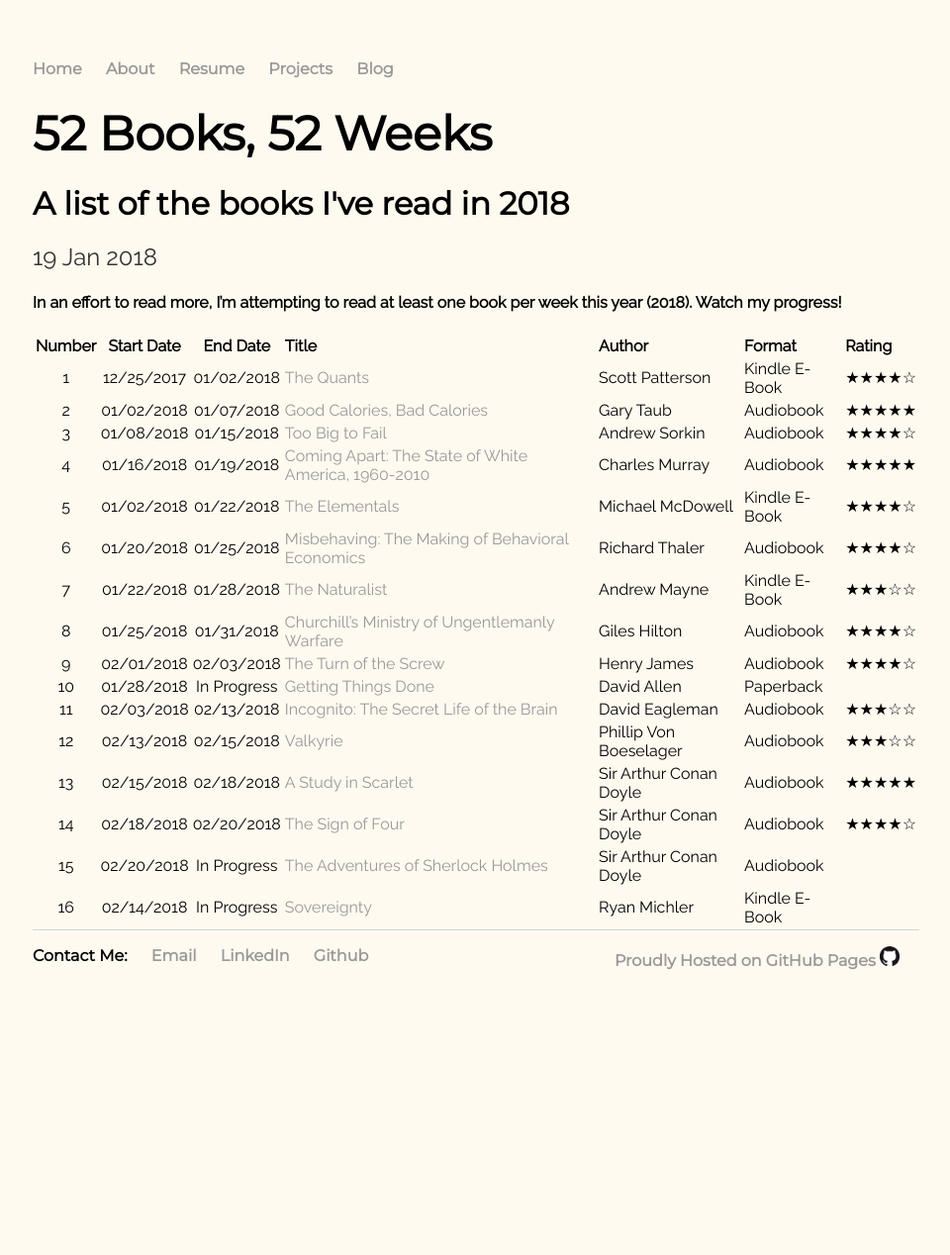
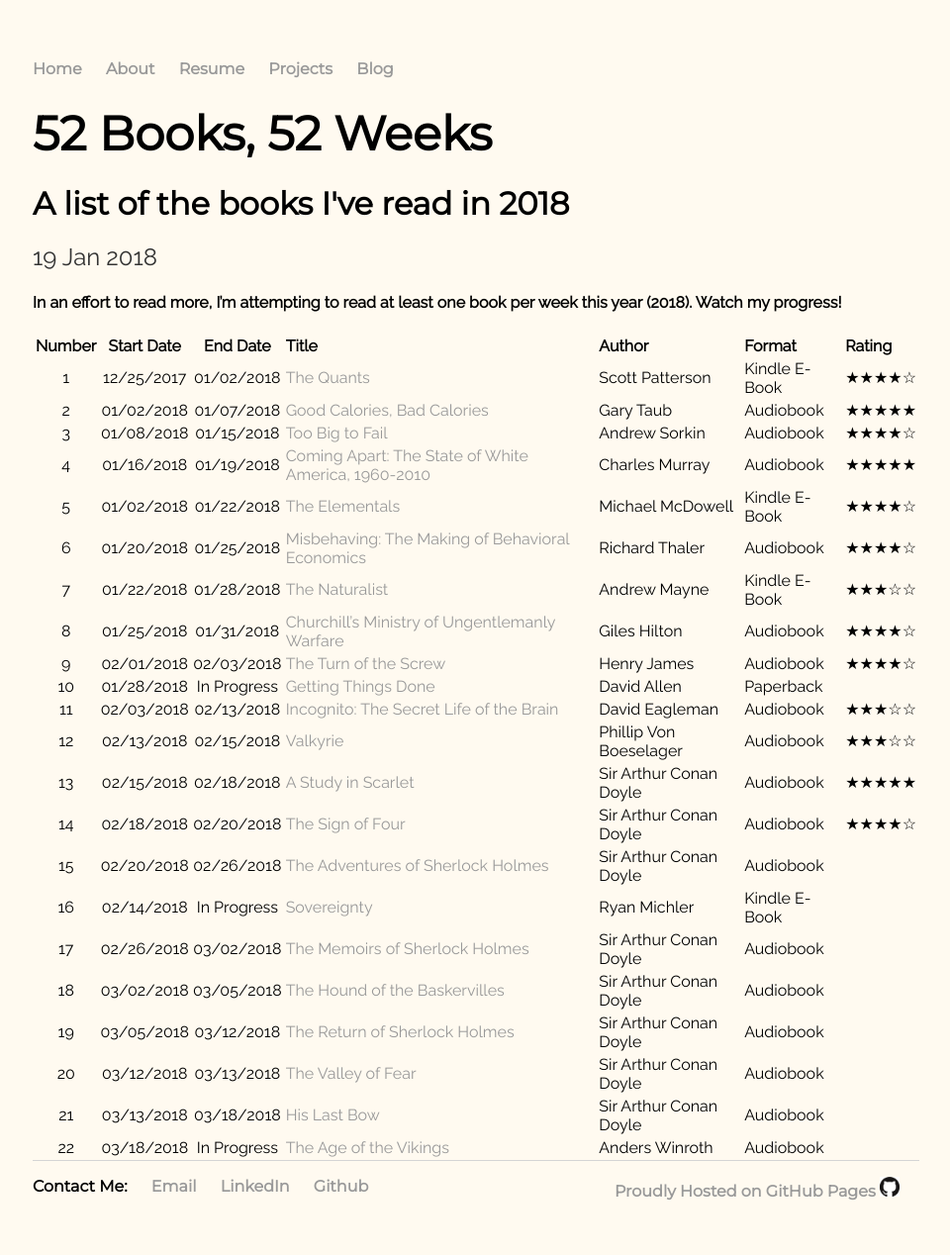
Before and after one commit to shindig7/my-site, a Jekyll site: the page built from _posts/2018-01-19-52-books-52-weeks.md, in a window 1280 px wide. Shown: the whole page at 99% size, without its empty margins (159-1119 px from the left). Built offline with Jekyll 4.4.1, drawn with Linux system fonts in a browser that asks for light colours; before the commit the page ends 1035 px from its top, so only the background shows below that.

Commit message:
Rest of the Sherlock books and newest addition

```diff
--- a/_posts/2018-01-19-52-books-52-weeks.md
+++ b/_posts/2018-01-19-52-books-52-weeks.md
@@ -22,8 +22,14 @@
 |   12  | 02/13/2018 |  02/15/2018  | [Valkyrie]                                            | Phillip Von Boeselager | Audiobook     | ★★★☆☆  |
 |   13  | 02/15/2018 |  02/18/2018  | [A Study in Scarlet][SH]                              | Sir Arthur Conan Doyle | Audiobook     | ★★★★★  |
 |   14  | 02/18/2018 |  02/20/2018  | [The Sign of Four][SH]                                | Sir Arthur Conan Doyle | Audiobook     | ★★★★☆  |
-|   15  | 02/20/2018 |  In Progress | [The Adventures of Sherlock Holmes][SH]               | Sir Arthur Conan Doyle | Audiobook     |           |
+|   15  | 02/20/2018 |  02/26/2018  | [The Adventures of Sherlock Holmes][SH]               | Sir Arthur Conan Doyle | Audiobook     |           |
 |   16  | 02/14/2018 |  In Progress | [Sovereignty]                                         | Ryan Michler           | Kindle E-Book |           |
+|   17  | 02/26/2018 |  03/02/2018  | [The Memoirs of Sherlock Holmes][SH]                  | Sir Arthur Conan Doyle | Audiobook     |
+|   18  | 03/02/2018 |  03/05/2018  | [The Hound of the Baskervilles][SH]                   | Sir Arthur Conan Doyle | Audiobook     |
+|   19  | 03/05/2018 |  03/12/2018  | [The Return of Sherlock Holmes][SH]                   | Sir Arthur Conan Doyle | Audiobook     |
+|   20  | 03/12/2018 |  03/13/2018  | [The Valley of Fear][SH]                              | Sir Arthur Conan Doyle | Audiobook     |
+|   21  | 03/13/2018 |  03/18/2018  | [His Last Bow][SH]                                    | Sir Arthur Conan Doyle | Audiobook     |
+|   22  | 03/18/2018 |  In Progress | [The Age of the Vikings]                              | Anders Winroth         | Audiobook     |
 
 
 
@@ -54,3 +60,5 @@
 [SH]: https://www.amazon.com/Sherlock-Holmes/dp/B06VWQTBZ9/ "Amazon: Sherlock Holmes"
 
 [Sovereignty]: https://www.amazon.com/Sovereignty-Battle-Hearts-Minds-Men-ebook/dp/B0794HS83X/ "Amazon: Sovereignty"
+
+[The Age of the Vikings]: https://www.amazon.com/The-Age-of-the-Vikings/dp/B00NDMFO7G/ "Amazon: Age of Vikings"
```
